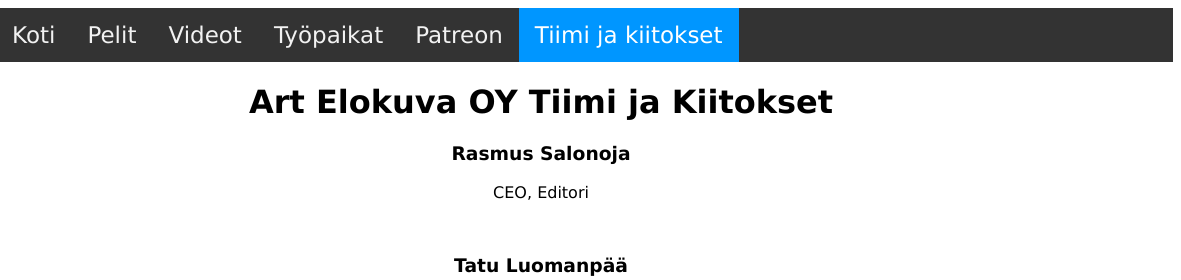
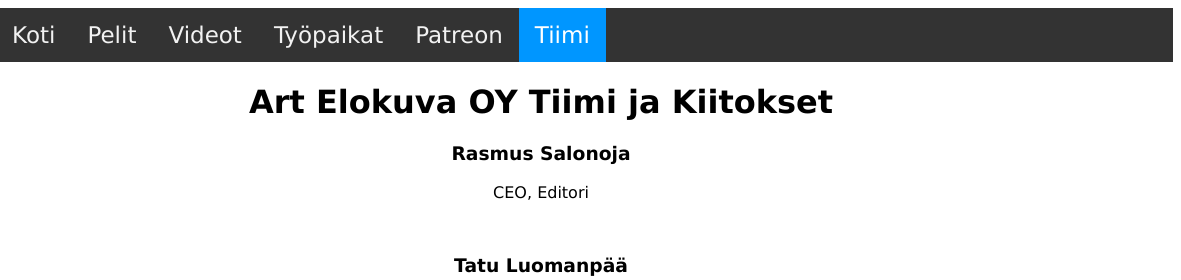
Before and after one commit to makkarakka3/artnettisivu, a plain HTML site: page thx.html in a window 1280 px wide. Shown: the top 280 px of the page, 99-1280 px from the left. Drawn offline with Linux system fonts and the light colour scheme.

Commit message:
Update thx.html

```diff
--- a/thx.html
+++ b/thx.html
@@ -2,6 +2,7 @@
 <html>
 
 <head>
+        <meta name="viewport" content="width=device-width, initial-scale=0.5">
 
 <!-- Google Tag Manager -->
 <script>(function(w,d,s,l,i){w[l]=w[l]||[];w[l].push({'gtm.start':
@@ -32,7 +33,7 @@ height="0" width="0" style="display:none;visibility:hidden"></iframe></noscript>
   <a class="" href="https://www.youtube.com/channel/UC_4SOL8f-NygQWdw6-_DclQ/videos">Videot</a>
   <a class="" href="tyopaikat.html">Työpaikat</a>
   <a class="" href="https://patreon.com/artelokuvaoy">Patreon</a>
-  <a class="active" href="thx.html">Tiimi ja kiitokset</a>
+  <a class="active" href="thx.html">Tiimi</a>
 
 </div>
 <div style="text-align:center">
```
